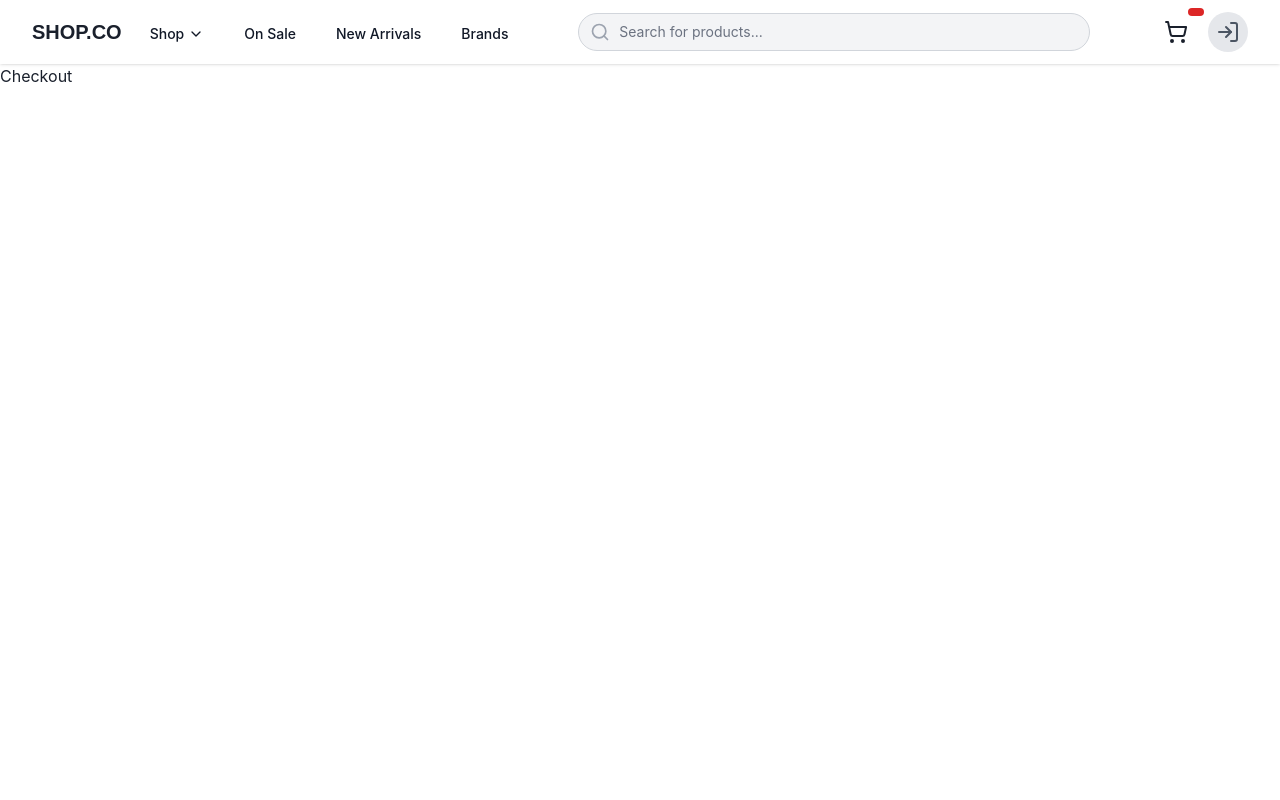
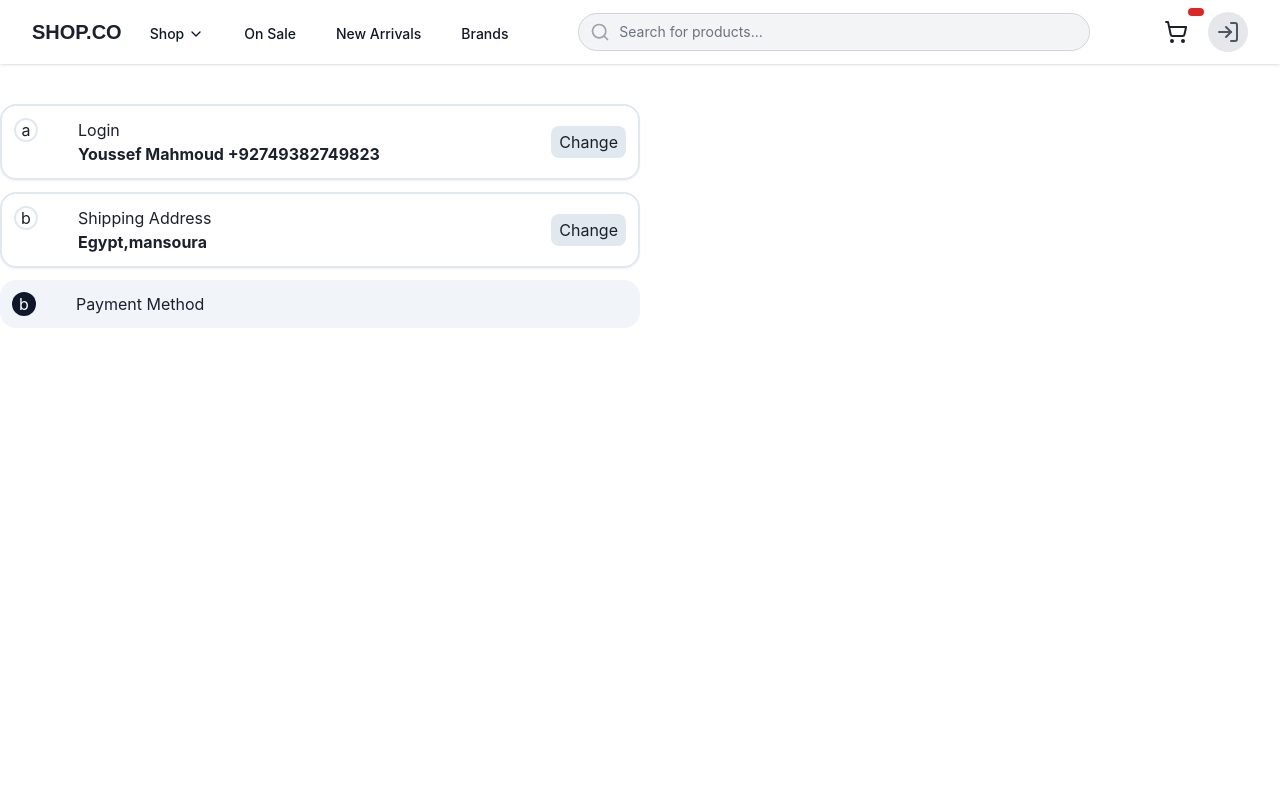
Before and after one commit to yousefjoe1/vite-react, a React (Vite) app: page /checkout in a window 1280 px wide. Shown: the top 800 px of the page. Built offline with nearby package versions, Linux system fonts and the light colour scheme; no server answers.

Commit message:
update checkout page

```diff
--- a/src/Pages/Cart/components/CartAndOrder.jsx
+++ b/src/Pages/Cart/components/CartAndOrder.jsx
@@ -1,12 +1,12 @@
 import React, { useState } from "react";
 import MySpinner from "../../../_components/MainLayout/MySpinner";
 import CartProduct from "../../../_components/Cards/CartProduct";
+import { Link } from "react-router-dom";
 
 const CartAndOrder = ({ producuts, status }) => {
   const [cartData, setcartData] = useState(producuts);
 
   const { total,data } = cartData;
-  console.log(data,'data');
 
   let subTotal = data.map(it=> it.product.discount).reduce((accumulator, current) => accumulator + current, 0);
 
@@ -24,6 +24,10 @@ const CartAndOrder = ({ producuts, status }) => {
     let c = {...cartData,total:d}
     setcartData(p=> c)
   };
+
+
+  let t = subTotal
+  console.log(t);
 
 
 
@@ -69,7 +73,7 @@ const CartAndOrder = ({ producuts, status }) => {
             </div>
             <div className="flex justify-between mb-2 text-red-500">
               <span>Discount (-{subTotal}%)</span>
-              <span>-$100</span>
+              <span>-${t}</span>
             </div>
             <div className="flex justify-between mb-2">
               <span>Delivery Fee</span>
@@ -79,9 +83,9 @@ const CartAndOrder = ({ producuts, status }) => {
               <span>Total</span>
               <span>${finalPrice}</span>
             </div>
-            <button className="w-full bg-black text-white py-3 rounded-full mt-6 hover:bg-gray-800 transition duration-300">
+            <Link to={`/checkout`} className="w-full block text-center bg-black text-white py-3 rounded-full mt-6 hover:bg-gray-800 transition duration-300">
               Go to Checkout →
-            </button>
+            </Link>
           </div>
         </div>
       </div>
--- a/src/Pages/Checkout/Checkout.jsx
+++ b/src/Pages/Checkout/Checkout.jsx
@@ -1,8 +1,57 @@
 import React from 'react'
+import ContainerUp from '../../_components/ContainerUp'
 
 const Checkout = () => {
   return (
-    <div>Checkout</div>
+    <ContainerUp className='min-h-screen container mx-auto'>
+
+      <div className="flex pt-10">
+
+        <div className="left-section w-1/2">
+
+          <div className="login flex-wrap flex justify-between items-center border-2 rounded-2xl shadow-sm p-3">
+              <div className="l flex gap-10 flex-wrap">
+                <span className='w-6 h-6 border-2 rounded-full flex justify-center items-center'>a</span>
+
+                <div >
+                  <h3>Login</h3>
+                  <h3 className="font-bold">Youssef Mahmoud +92749382749823</h3>
+                </div>
+              </div>
+
+
+              <div className="r bg-slate-200 p-1 px-2 rounded-lg">
+                  Change
+              </div>
+          </div>
+
+          <div className="login flex-wrap flex justify-between items-center border-2 rounded-2xl shadow-sm p-3 mt-3">
+              <div className="l flex gap-10 flex-wrap">
+                <span className='w-6 h-6 border-2 rounded-full flex justify-center items-center'>b</span>
+
+                <div >
+                  <h3>Shipping Address</h3>
+                  <h3 className="font-bold">Egypt,mansoura</h3>
+                </div>
+              </div>
+
+
+              <div className="r bg-slate-200 p-1 px-2 rounded-lg">
+                  Change
+              </div>
+          </div>
+
+          <div className="bg-slate-100 p-3 rounded-2xl flex gap-10 items-center mt-3">
+          <span className='w-6 h-6 text-white rounded-full bg-slate-900 flex justify-center items-center'>b</span>
+          <span>Payment Method</span>
+          </div>
+
+        </div>
+
+
+      </div>
+
+    </ContainerUp>
   )
 }
 
--- a/src/Pages/ProductPage/ProductPage.jsx
+++ b/src/Pages/ProductPage/ProductPage.jsx
@@ -207,7 +207,6 @@ const ProductPage = () => {
               {data.data.name}
             </h2>
             <div className="mb-4">
-              {/* <StarRating rating={product.rating} /> */}
               <Rate rate={data.data.rate} />
             </div>
             <div className="mb-4">
```
